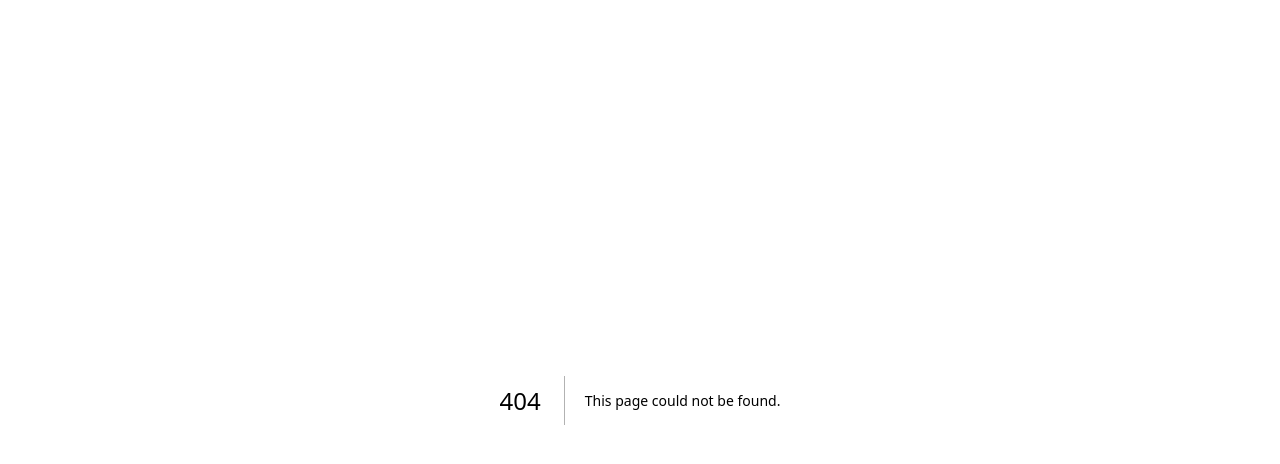
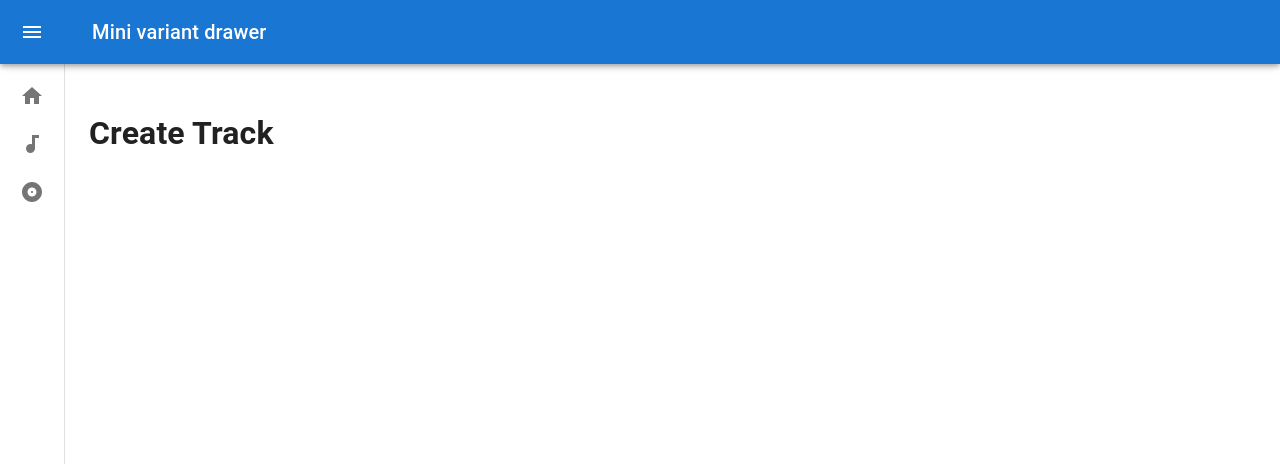
Before and after one commit to Antonzo/spotify-clone, a Next.js app in the folder client/: page /tracks/create in a window 1280 px wide. Before the commit this address had no page. Shown: the top 464 px of the page. Built offline with nearby package versions, Linux system fonts and the light colour scheme.

Commit message:
create track page skeleton

```diff
--- /dev/null
+++ b/client/pages/tracks/create.tsx
@@ -0,0 +1,12 @@
+import React from 'react'
+import DefaultLayout from '../../layouts/DefaultLayout'
+
+const CreateTrackPage = () => {
+  return (
+    <DefaultLayout>
+      <h1>Create Track</h1>
+    </DefaultLayout>
+  )
+}
+
+export default CreateTrackPage
```
